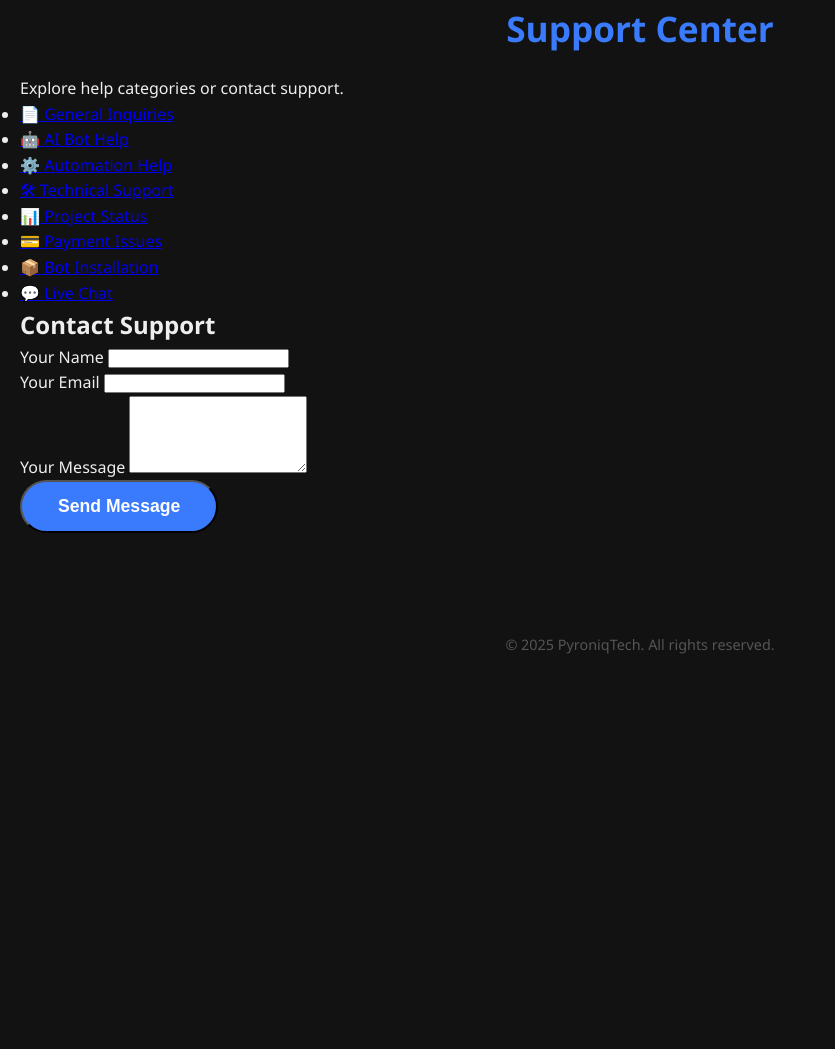
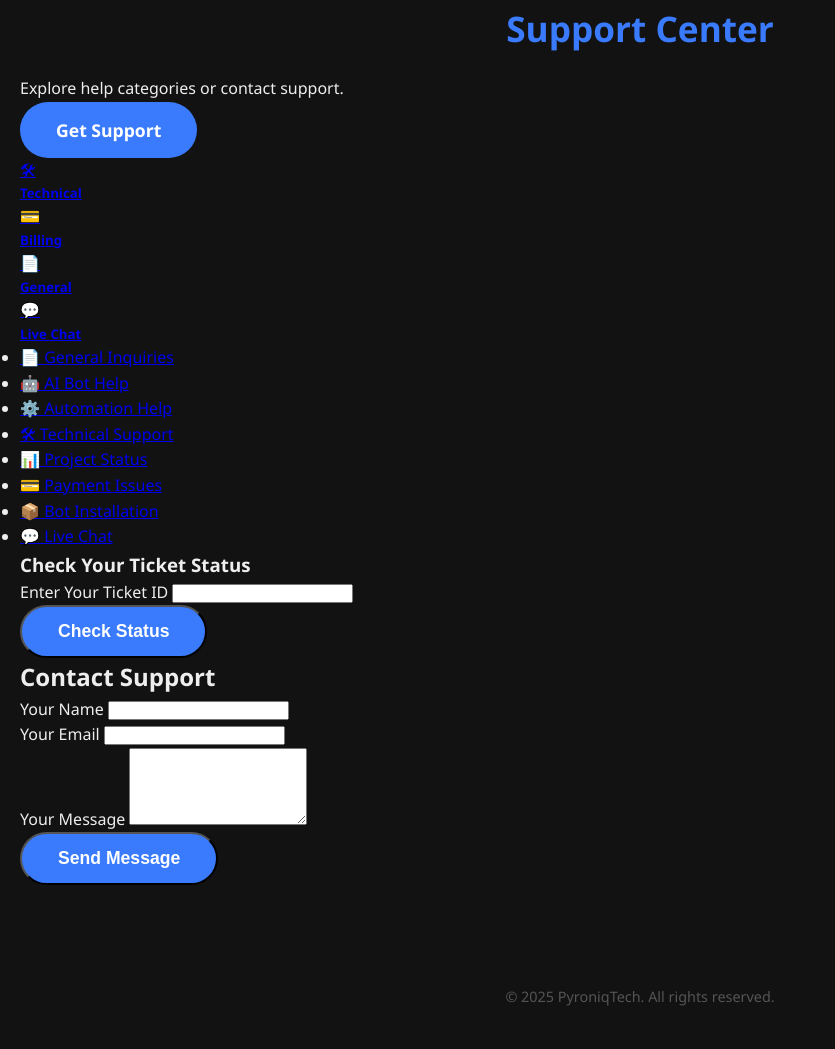
Before and after one commit to PyroniqTech/PyroniqTech, a Django app: page /support/ in a window 1280 px wide. Shown: the part 66-1115 px from the top of the page, without its empty margins (0-835 px from the left). Before the commit the page ends 720 px from the top, so only its background shows below. Run offline with Django 5.2, Linux system fonts and the light colour scheme.

Commit message:
Update support_home.html

```diff
--- a/main/templates/support/support_home.html
+++ b/main/templates/support/support_home.html
@@ -2,8 +2,61 @@
 
 {% block content %}
 <section class="text-center">
-  <h1 class="fw-bold display-4">Support Center</h1> <!-- (1) Main Heading -->
-  <p class="lead text-muted">Explore help categories or contact support.</p> <!-- (2) Subheading -->
+  <h1 class="fw-bold display-4">Support Center</h1>
+  <p class="lead text-muted">Explore help categories or contact support.</p>
+
+  <!-- (13) Get Support CTA Button -->
+  <div class="my-4">
+    <a href="#contact-form" class="btn btn-outline-primary btn-lg">Get Support</a>
+  </div>
+
+  <!-- (9) Quick Visual Category Links -->
+  <div class="row justify-content-center mb-5">
+    <div class="col-md-10">
+      <div class="row g-4">
+        <div class="col-md-3">
+          <a href="{% url 'technical' %}" class="text-decoration-none text-dark">
+            <div class="card text-center shadow-sm h-100">
+              <div class="card-body">
+                <div class="fs-1">🛠</div>
+                <h5 class="card-title mt-2">Technical</h5>
+              </div>
+            </div>
+          </a>
+        </div>
+        <div class="col-md-3">
+          <a href="{% url 'payment_issues' %}" class="text-decoration-none text-dark">
+            <div class="card text-center shadow-sm h-100">
+              <div class="card-body">
+                <div class="fs-1">💳</div>
+                <h5 class="card-title mt-2">Billing</h5>
+              </div>
+            </div>
+          </a>
+        </div>
+        <div class="col-md-3">
+          <a href="{% url 'general' %}" class="text-decoration-none text-dark">
+            <div class="card text-center shadow-sm h-100">
+              <div class="card-body">
+                <div class="fs-1">📄</div>
+                <h5 class="card-title mt-2">General</h5>
+              </div>
+            </div>
+          </a>
+        </div>
+        <div class="col-md-3">
+          <a href="{% url 'live_chat' %}" class="text-decoration-none text-dark">
+            <div class="card text-center shadow-sm h-100">
+              <div class="card-body">
+                <div class="fs-1">💬</div>
+                <h5 class="card-title mt-2">Live Chat</h5>
+              </div>
+            </div>
+          </a>
+        </div>
+      </div>
+    </div>
+  </div>
 
   <div class="row mt-5 justify-content-center">
     <div class="col-md-6 text-start">
@@ -21,8 +74,28 @@
   </div>
 </section>
 
+<!-- (12) Ticket ID Status Check Section -->
+<section class="mt-5 mb-5">
+  <div class="container">
+    <div class="row justify-content-center">
+      <div class="col-md-8">
+        <h3 class="text-center mb-3">Check Your Ticket Status</h3>
+        <form method="get" action="/support/ticket-status/">
+          <div class="mb-3">
+            <label for="ticket_id" class="form-label">Enter Your Ticket ID</label>
+            <input type="text" class="form-control" id="ticket_id" name="ticket_id" required>
+          </div>
+          <div class="d-grid">
+            <button type="submit" class="btn btn-secondary">Check Status</button>
+          </div>
+        </form>
+      </div>
+    </div>
+  </div>
+</section>
+
 <!-- (4) Contact Form Section -->
-<section class="mt-5 mb-5">
+<section class="mb-5" id="contact-form">
   <div class="container">
     <div class="row justify-content-center">
       <div class="col-md-8">
```
